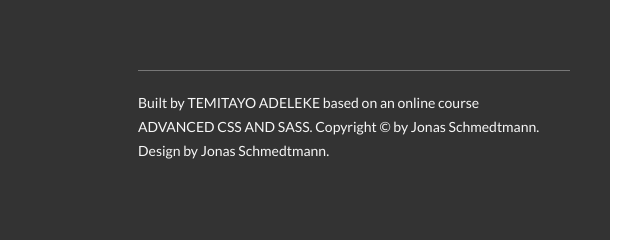
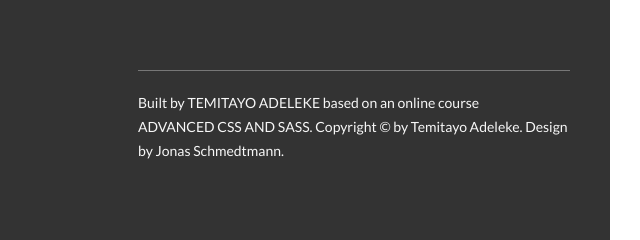
Before and after one commit to lekegitrepo/Natours, a website: page index.html in a window 1280 px wide. Shown: the part 5815-6055 px from the top of the page, 640-1280 px from the left. Drawn offline with Linux system fonts and the light colour scheme.

Commit message:
edit the copyright

```diff
--- a/index.html
+++ b/index.html
@@ -389,7 +389,7 @@
 				<p class="footer__copyright">
 					Built by <a href="#" class="footer__link">Temitayo Adeleke</a> based on an online course <a href="#"
 						class="footer__link">Advanced CSS and Sass</a>.
-					Copyright &copy; by Jonas Schmedtmann. Design by Jonas Schmedtmann.
+					Copyright &copy; by Temitayo Adeleke. Design by Jonas Schmedtmann.
 				</p>
 			</div>
 		</div>
```
